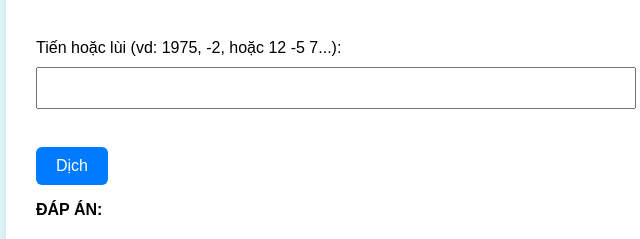
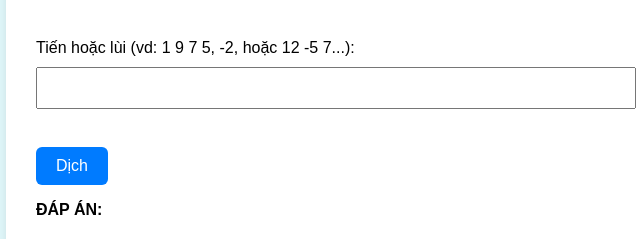
Before and after one commit to heckerlor/bks, a plain HTML site: page index.html in a window 1280 px wide. Shown: the part 463-702 px from the top of the page, 304-944 px from the left. Drawn offline with Linux system fonts and the light colour scheme.

Commit message:
Update index.html

```diff
--- a/index.html
+++ b/index.html
@@ -84,14 +84,13 @@
 </head>
 <body>
 
-    <!-- Chức năng 1: tiến lùi chữ -->
     <div class="container">
         <h2>Giải mật thư tiến - lùi chữ</h2>
 
         <label for="vanban">Nhập BV:</label><br>
         <textarea id="vanban" rows="4" cols="50"></textarea><br><br>
 
-        <label for="buoc">Tiến hoặc lùi (vd: 1975, -2, hoặc 12 -5 7...):</label><br>
+        <label for="buoc">Tiến hoặc lùi (vd: 1 9 7 5, -2, hoặc 12 -5 7...):</label><br>
         <input type="text" id="buoc"><br><br>
 
         <button onclick="maHoa()">Dịch</button>
@@ -156,7 +155,6 @@
 	}
     </script>
 
-    <!-- Chức năng 2: khánh hòa -->
     <div class="container">
         <h3>Khánh Hòa cụm chữ</h3>
 	<label for="inputText">Nhập từ cần Khánh Hòa:</label><br>
```
